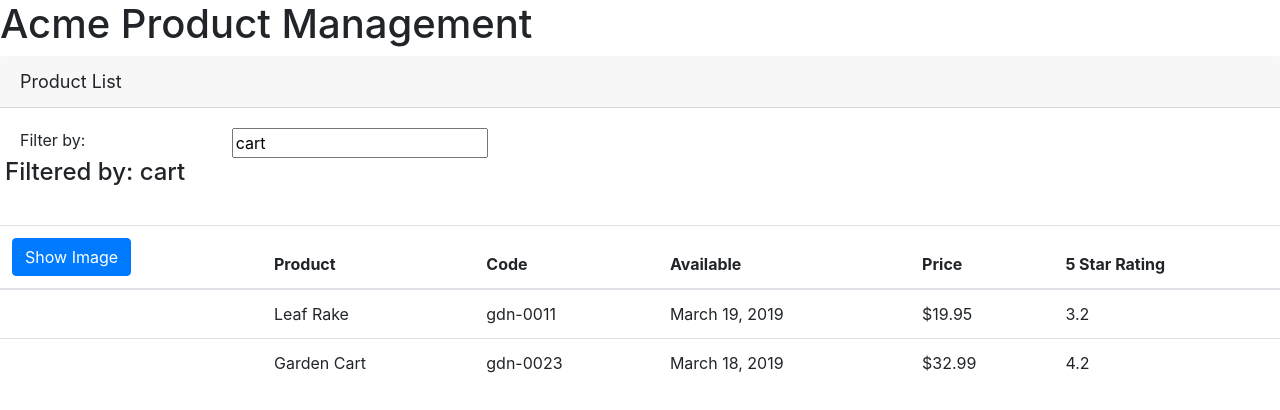
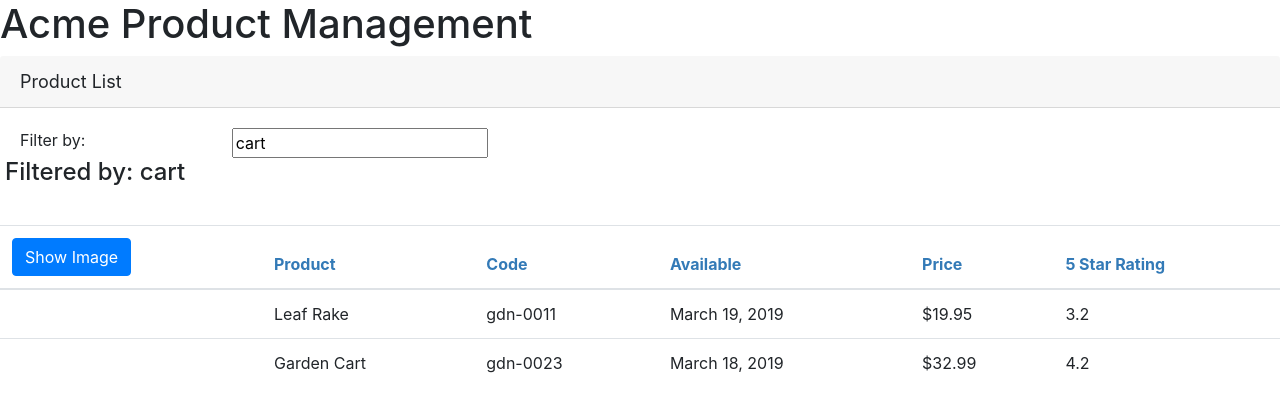
Before and after one commit to bobsira/Angular, an Angular app in the folder APM-Start/: page / in a window 1280 px wide. Shown: the top 410 px of the page. Built offline with nearby package versions, Linux system fonts and the light colour scheme.

Commit message:
encapsulating component styles

```diff
--- /dev/null
+++ b/APM-Start/src/app/products/product-list.component.css
@@ -0,0 +1,3 @@
+thead {
+    color: #337AB7
+}
--- a/APM-Start/src/app/products/product-list.component.ts
+++ b/APM-Start/src/app/products/product-list.component.ts
@@ -3,7 +3,8 @@ import { IProduct } from './product';
 
 @Component({
     selector: 'pm-products',
-    templateUrl: './product-list.component.html'
+    templateUrl: './product-list.component.html',
+    styleUrls: ['./product-list.component.css']
 })
 export class ProductListComponent {
     pageTitle: string = 'Product List';
```
